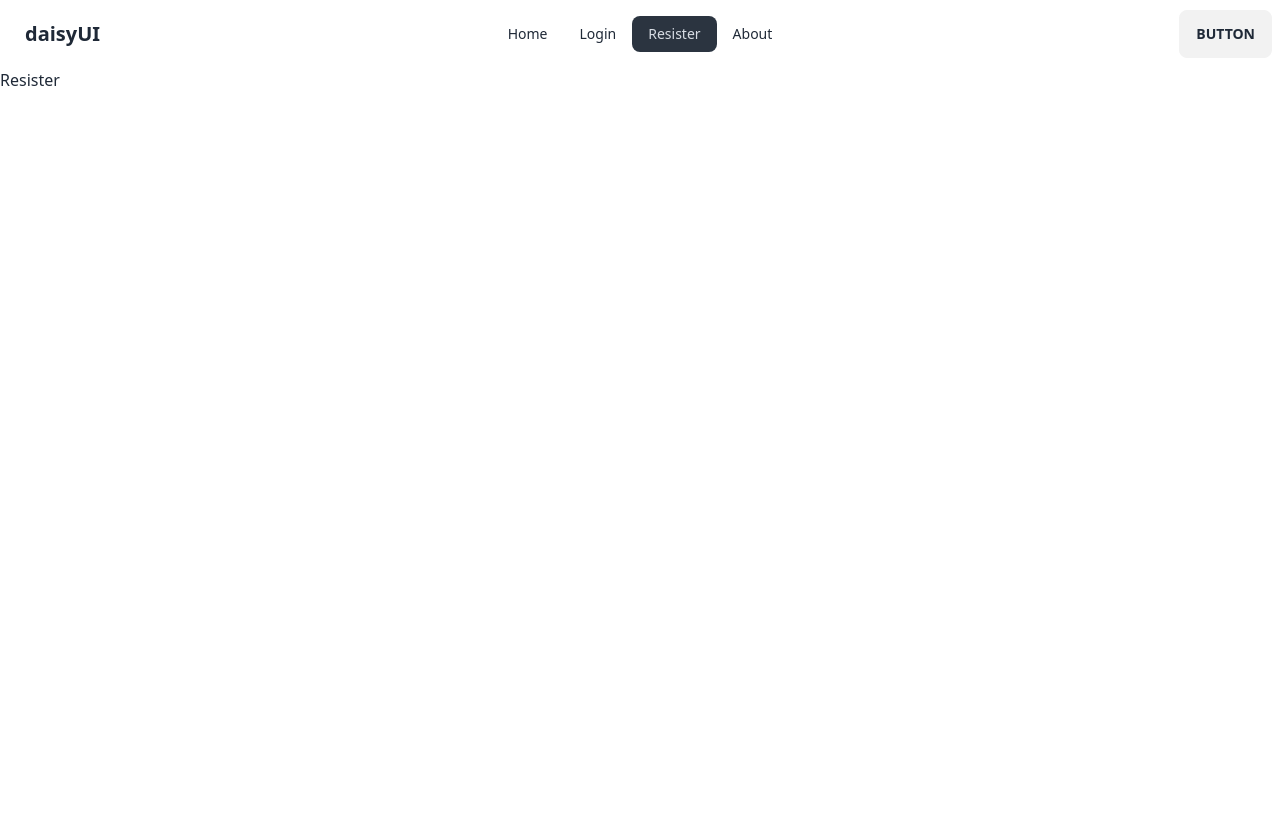
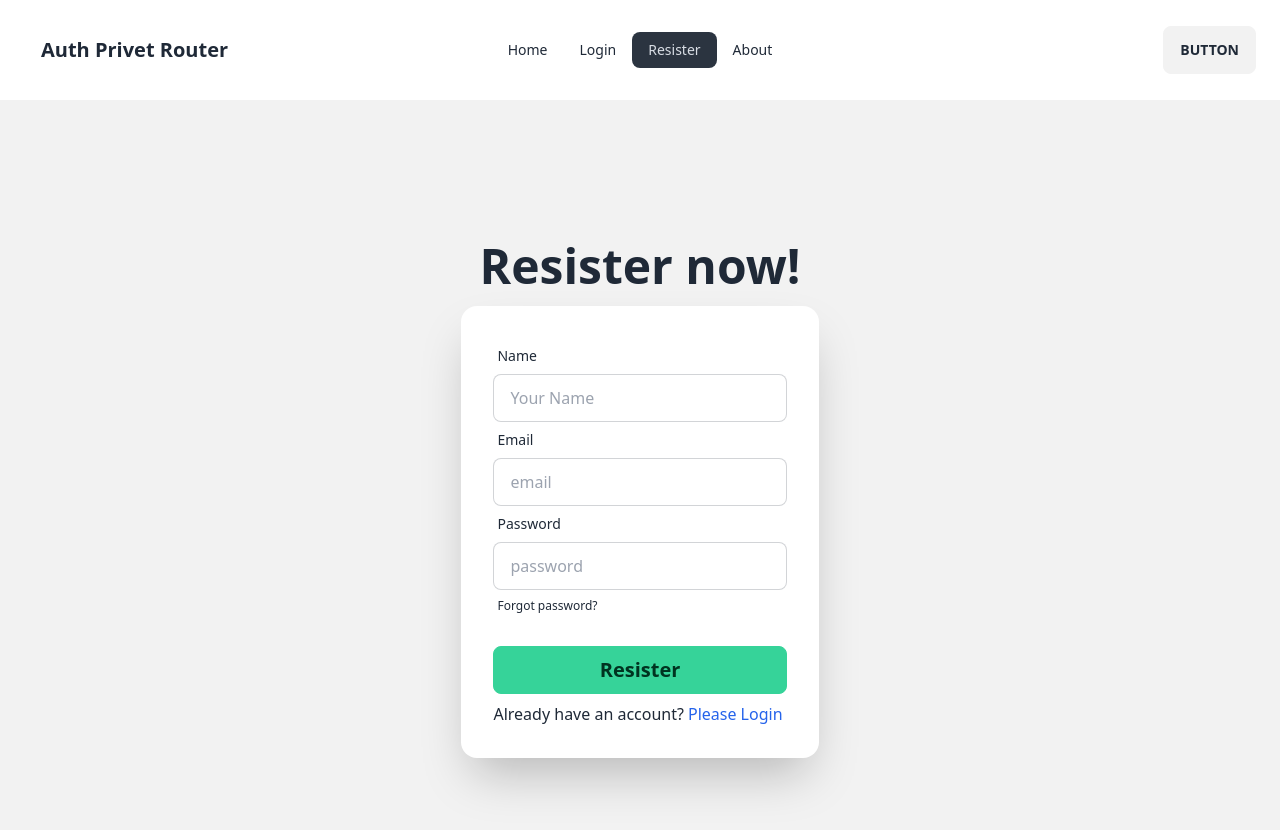
Before and after one commit to Sushil500530/React_Auth_integration_and_Create_Privet_Router, a React (Vite) app: page /resister in a window 1280 px wide. Shown: the top 830 px of the page. Before the commit the page ends 800 px from the top, so only its background shows below. Built offline with nearby package versions, Linux system fonts and the light colour scheme.

Commit message:
set login page,resister page,and create user context api

```diff
--- a/package.json
+++ b/package.json
@@ -13,6 +13,7 @@
     "firebase": "^10.4.0",
     "localforage": "^1.10.0",
     "match-sorter": "^6.3.1",
+    "prop-types": "^15.8.1",
     "react": "^18.2.0",
     "react-dom": "^18.2.0",
     "react-router-dom": "^6.16.0",
--- a/src/components/Home/Navber/Navbar.jsx
+++ b/src/components/Home/Navber/Navbar.jsx
@@ -10,7 +10,7 @@ const Navbar = () => {
     </>
     return (
 
-        <div className="navbar bg-base-100">
+        <div className="navbar bg-base-100 p-6">
             <div className="navbar-start">
                 <div className="dropdown">
                     <label tabIndex={0} className="btn btn-ghost lg:hidden">
@@ -20,7 +20,7 @@ const Navbar = () => {
                         {navbar}
                     </ul>
                 </div>
-                <a className="btn btn-ghost normal-case text-xl">daisyUI</a>
+                <a className="btn btn-ghost normal-case text-xl">Auth Privet Router</a>
             </div>
             <div className="navbar-center hidden lg:flex">
                 <ul className="menu menu-horizontal px-1">
--- /dev/null
+++ b/src/components/Home/SubHome.jsx
@@ -0,0 +1,15 @@
+import { useContext } from "react";
+import { AuthContex } from "../../providers/authProvder/AuthProvider";
+
+
+const SubHome = () => {
+    const authInfo = useContext(AuthContex) ;
+    console.log(authInfo);
+    return (
+        <div>
+            <h2 className="text-3xl text-center">This is Home: {authInfo.name}</h2>
+        </div>
+    );
+};
+
+export default SubHome;
--- a/src/components/Root.jsx
+++ b/src/components/Root.jsx
@@ -4,12 +4,17 @@ import Home from './Home/Home';
 import Login from './login/Login';
 import Resister from './resister/Resister';
 import About from './about/About';
+import SubHome from './Home/SubHome';
 
 const Root = createBrowserRouter([
     {
         path:'/',
         element:<Home></Home>,
         children:[
+            {
+                path: '/',
+                element:<SubHome></SubHome>
+            },
             {
                 path:'/login',
                 element:<Login></Login>
--- a/src/components/login/Login.jsx
+++ b/src/components/login/Login.jsx
@@ -1,8 +1,52 @@
+import { Link } from "react-router-dom";
 
 const Login = () => {
+
+    const handleLoginSubmit = (e) => {
+        e.preventDefault() ;
+        const email = e.target.email.value ;
+        const password = e.target.password.value ;
+        console.log(email,password);
+
+    }
     return (
         <div>
-            login
+            <div className="hero min-h-screen bg-base-200">
+                <div className="hero-content flex-col">
+                    <div className="text-center">
+                        <h1 className="text-5xl font-bold">Login now!</h1>
+
+                    </div>
+                    <div className="card flex-shrink-0 w-full max-w-sm shadow-2xl bg-base-100">
+                        <div className="card-body">
+                            <form onSubmit={handleLoginSubmit}>
+                                <div className="form-control">
+                                    <label className="label">
+                                        <span className="label-text">Email</span>
+                                    </label>
+                                    <input type="email" name="email" required placeholder="email" className="input input-bordered" />
+                                </div>
+                                <div className="form-control">
+                                    <label className="label">
+                                        <span className="label-text">Password</span>
+                                    </label>
+                                    <input type="password" name="password" required placeholder="password" className="input input-bordered" />
+                                    <label className="label">
+                                        <a href="#" className="label-text-alt link link-hover">Forgot password?</a>
+                                    </label>
+                                </div>
+                                <div className="form-control mt-6">
+                                    <button className="btn btn-success text-xl capitalize">Login</button>
+                                </div>
+                            </form>
+                            <p>New to Auth Privet Router?
+                            <Link to="/resister">
+                                <button className="mx-1 text-blue-600 hover:underline">Please Resister</button>
+                            </Link></p>
+                        </div>
+                    </div>
+                </div>
+            </div>
         </div>
     );
 };
--- a/src/components/resister/Resister.jsx
+++ b/src/components/resister/Resister.jsx
@@ -1,8 +1,58 @@
+import { Link } from "react-router-dom";
 
 const Resister = () => {
+    const handleResisterSubmit = (e) => {
+        e.preventDefault() ;
+        const name = e.target.name.value ;
+        const email = e.target.email.value ;
+        const password = e.target.password.value ;
+        console.log(name,email,password);
+
+    }
     return (
         <div>
-            Resister
+            <div className="hero min-h-screen bg-base-200">
+                <div className="hero-content flex-col">
+                    <div className="text-center">
+                        <h1 className="text-5xl font-bold">Resister now!</h1>
+
+                    </div>
+                    <div className="card flex-shrink-0 w-full max-w-sm shadow-2xl bg-base-100">
+                        <div className="card-body">
+                            <form onSubmit={handleResisterSubmit}>
+                                <div className="form-control">
+                                    <label className="label">
+                                        <span className="label-text">Name</span>
+                                    </label>
+                                    <input type="text" name="name"  placeholder="Your Name" className="input input-bordered" />
+                                </div>
+                                <div className="form-control">
+                                    <label className="label">
+                                        <span className="label-text">Email</span>
+                                    </label>
+                                    <input type="email" name="email" required placeholder="email" className="input input-bordered" />
+                                </div>
+                                <div className="form-control">
+                                    <label className="label">
+                                        <span className="label-text">Password</span>
+                                    </label>
+                                    <input type="password" name="password" required placeholder="password" className="input input-bordered" />
+                                    <label className="label">
+                                        <a href="#" className="label-text-alt link link-hover">Forgot password?</a>
+                                    </label>
+                                </div>
+                                <div className="form-control mt-6">
+                                    <button className="btn btn-success text-xl capitalize">Resister</button>
+                                </div>
+                            </form>
+                            <p>Already have an account?
+                            <Link to="/login">
+                                <button className="mx-1 text-blue-600 hover:underline">Please Login</button>
+                            </Link></p>
+                        </div>
+                    </div>
+                </div>
+            </div>
         </div>
     );
 };
--- a/src/main.jsx
+++ b/src/main.jsx
@@ -4,9 +4,12 @@ import ReactDOM from 'react-dom/client'
 import './index.css'
 import { RouterProvider } from 'react-router-dom'
 import Root from './components/Root'
+import AuthProvider from './providers/authProvder/AuthProvider'
 
 ReactDOM.createRoot(document.getElementById('root')).render(
   <React.StrictMode>
-  <RouterProvider router={Root}></RouterProvider>
+    <AuthProvider>
+      <RouterProvider router={Root}></RouterProvider>
+    </AuthProvider>
   </React.StrictMode>,
 )
--- /dev/null
+++ b/src/providers/authProvder/AuthProvider.jsx
@@ -0,0 +1,29 @@
+import { createContext } from "react";
+import PropTypes from 'prop-types';
+
+
+export const AuthContex = createContext(null)
+
+const AuthProvider = ({children}) => {
+    const authInfo = {
+        name:'nodi sagor khal bill'
+    }
+    return (
+        <AuthContex.Provider value={authInfo}>
+            {children}
+        </AuthContex.Provider>
+    );
+};
+
+AuthProvider.propTypes = {
+    children: PropTypes.node.isRequired,
+}
+export default AuthProvider;
+/***
+ * 1. create context and export it
+ * 2. set provider with value
+ * 3. use the Auth provider in the main.jsx file
+ * 4. access children in the AuthProvider component as children and use it in the middle of the provider
+ *
+ *
+ */
```
Also changed, not shown: src/context_api.js (added, +10 -0 lines), 1 other file (tests, documents, lock files or other folders).
